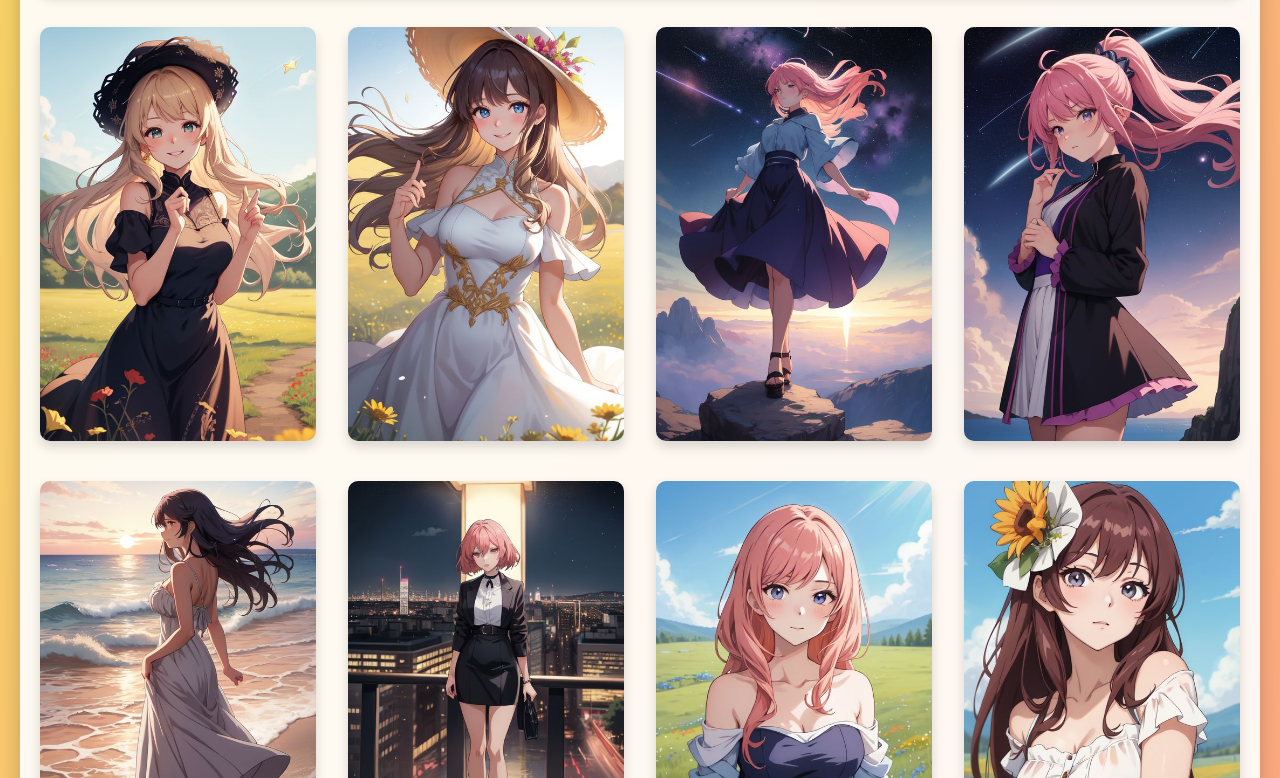
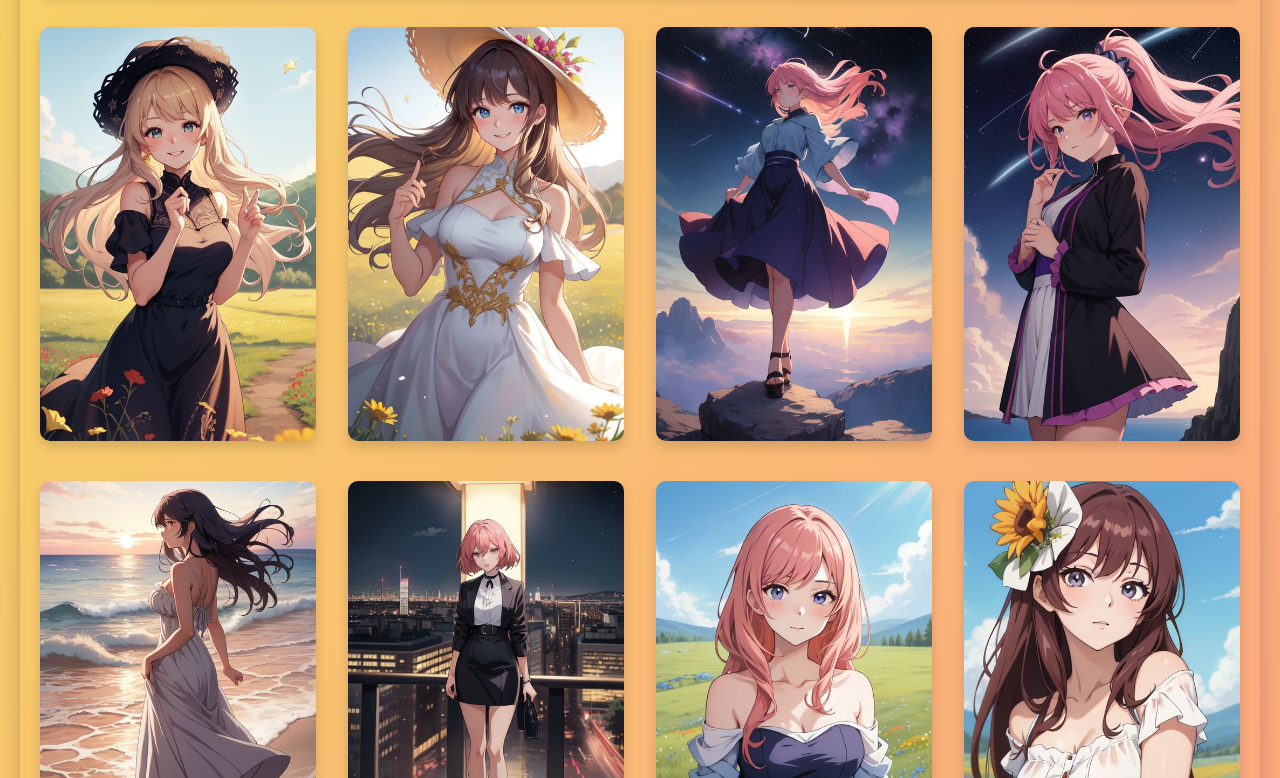
Before and after one commit to AdithyaPoojary01/Anime, a plain HTML site: page index.html in a window 1280 px wide. Shown: the part 174-952 px from the top of the page. Drawn offline with Linux system fonts and the light colour scheme.

Commit message:
Update styles.css

```diff
--- a/styles.css
+++ b/styles.css
@@ -13,7 +13,7 @@ body {
     max-width: 1200px;
     margin: 20px auto;
     padding: 20px;
-    background-color: rgba(255, 255, 255, 0.9); /* Slight transparency */
+    background-color: #fda085(185, 8, 229, 0.9); /* Slight transparency */
     border-radius: 15px;
     box-shadow: 0 10px 20px rgba(0, 0, 0, 0.2);
 }
```
